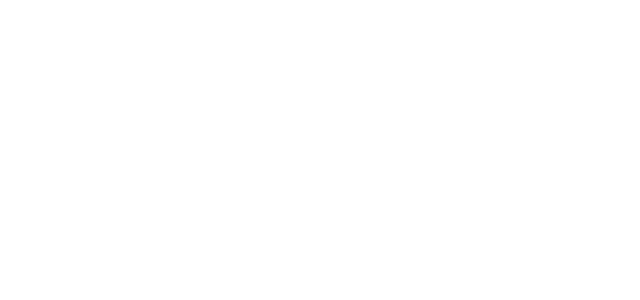
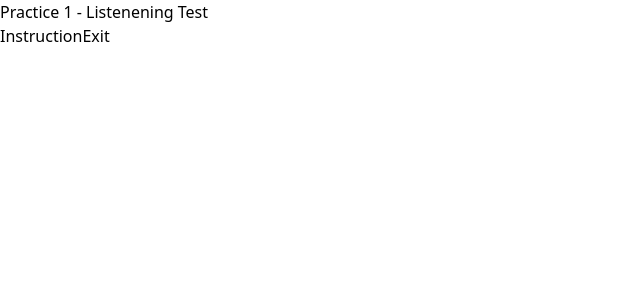
Before and after one commit to ulunnuha-h/listening-quiz, a React (Vite) app: page / in a window 1280 px wide. Shown: the top 300 px of the page, without its empty margins (0-640 px from the left). Built offline with nearby package versions, Linux system fonts and the light colour scheme.

Commit message:
Add navbar to app

```diff
--- a/src/App.jsx
+++ b/src/App.jsx
@@ -1,5 +1,11 @@
+import Navbar from "./components/navbar";
+
 function App() {
-  return <main></main>;
+  return (
+    <main>
+      <Navbar />
+    </main>
+  );
 }
 
 export default App;
--- /dev/null
+++ b/src/components/navbar.jsx
@@ -0,0 +1,13 @@
+const Navbar = () => {
+  return (
+    <nav className="flex justify-between">
+      <h1>Practice 1 - Listenening Test</h1>
+      <div>
+        <button>Instruction</button>
+        <button>Exit</button>
+      </div>
+    </nav>
+  );
+};
+
+export default Navbar;
```
